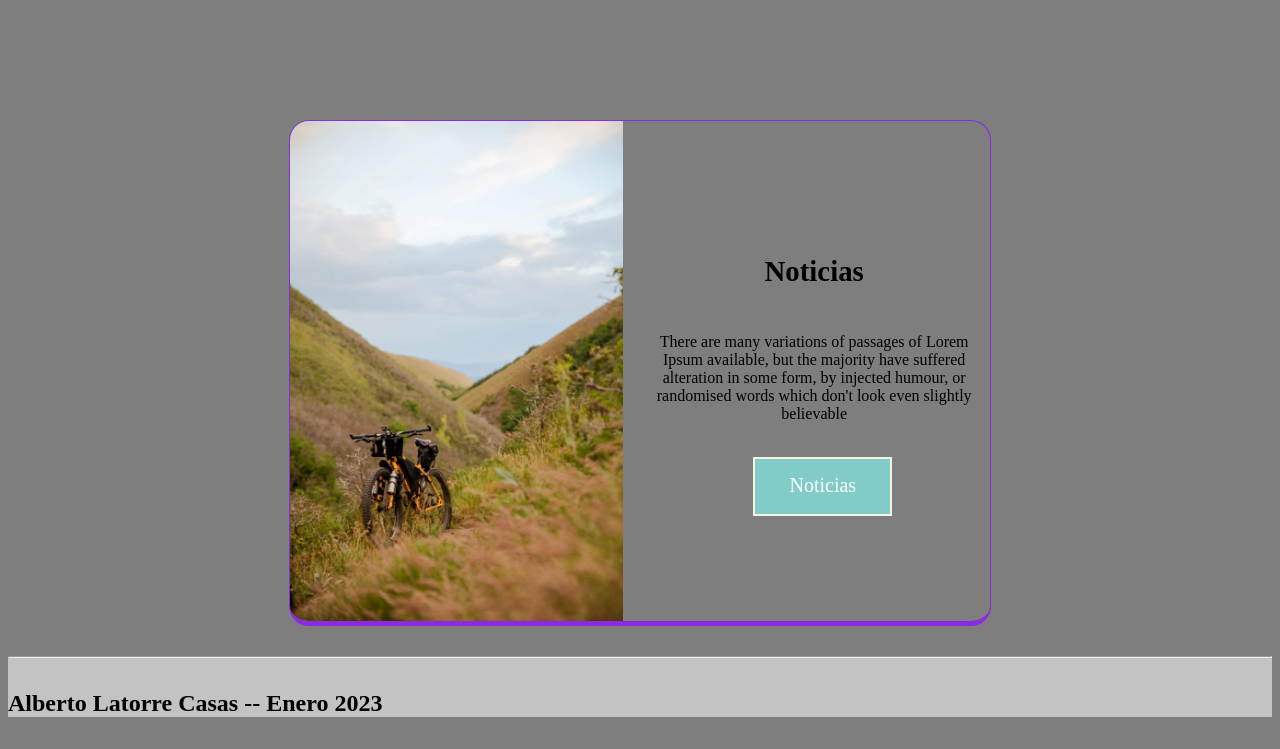
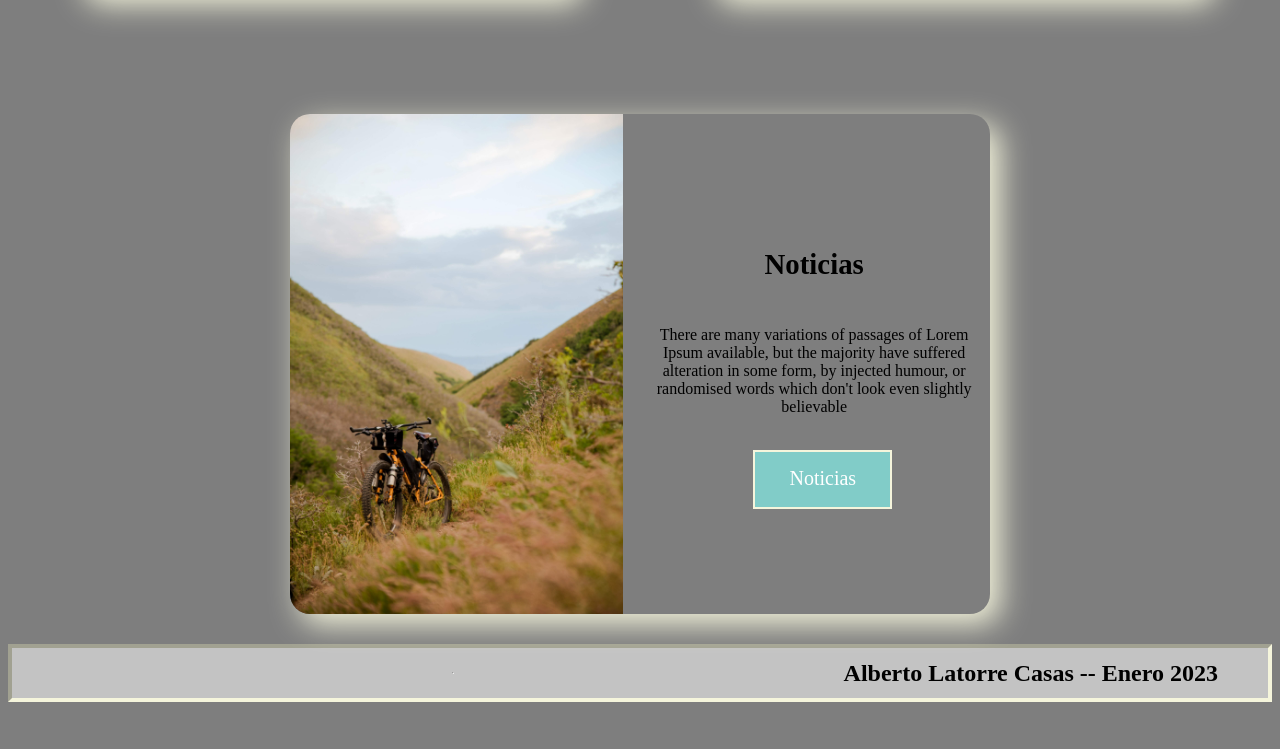
Before and after one commit to albertolat/T_bike, a plain HTML site: page index.html in a window 1280 px wide. Shown: the part 963-1712 px from the top of the page. After the commit the page ends 1673 px from the top, so only its background shows below. Drawn offline with Linux system fonts and the light colour scheme.

Commit message:
Update estilos.css

```diff
--- a/estilos.css
+++ b/estilos.css
@@ -75,12 +75,13 @@ li a:active {
 }
 
 .tarjeta {
-    border: 1px solid;
-    border-color: blueviolet;
-    border-bottom: 5px solid;
-    border-bottom-color: blueviolet;
+    /*border: 1px solid;*/
+    /*border-color: blueviolet;*/
+    /*border-bottom: 5px solid;*/
+    /*border-bottom-color: blueviolet;*/
     border-radius: 20px;
     overflow: hidden;
+    box-shadow: 10px 10px 30px beige;
 }
 
 .tarjetaH {
@@ -167,4 +168,12 @@ li a:active {
 footer {
     background-color: rgb(195, 195, 195);
     font-size: 1.5em;
+    display: flex;
+    align-items: center;
+    justify-content: right;
+    height: 50px;
+    border: 4px;
+    border-style: inset;
+    border-color: beige;
+    padding: 0px 50px 0px 50px;
 }
```
